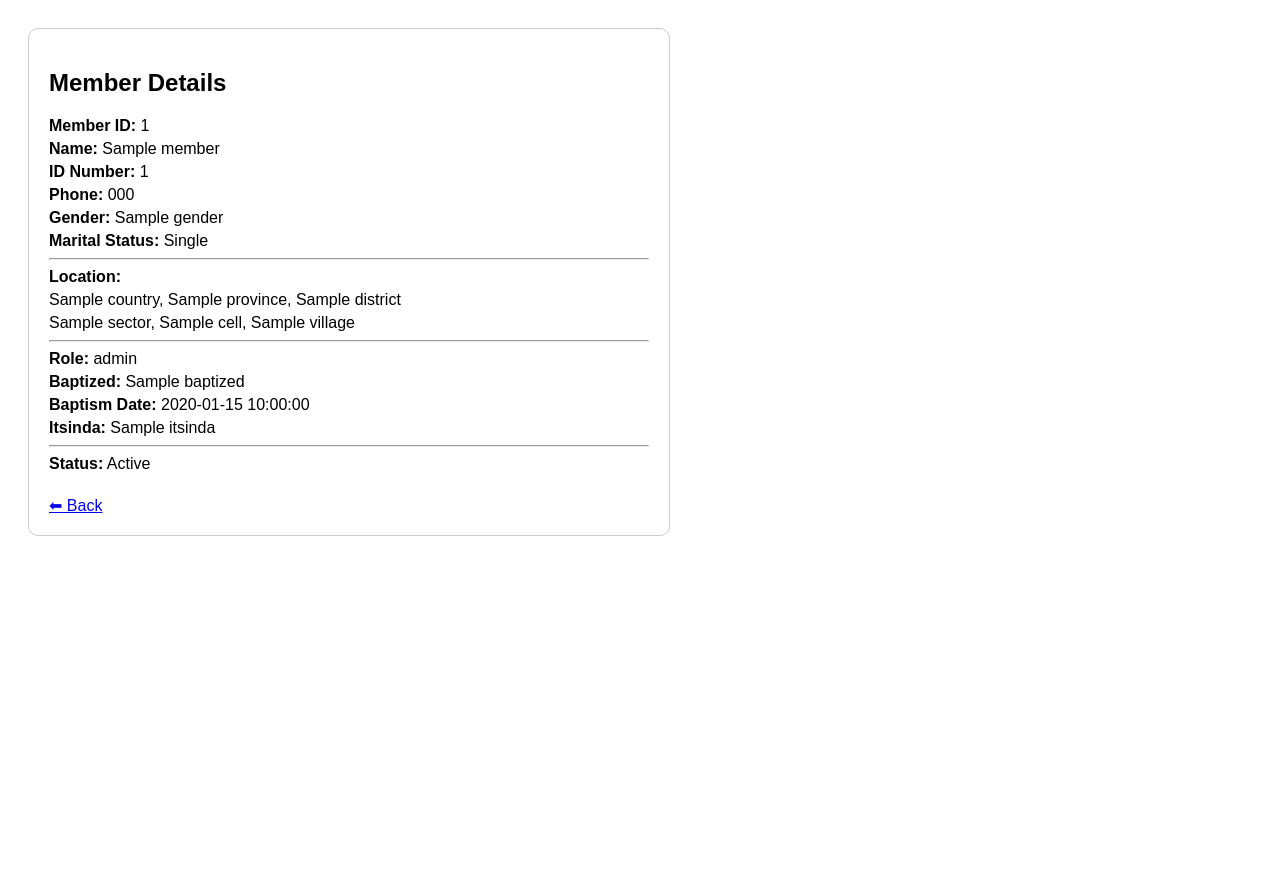
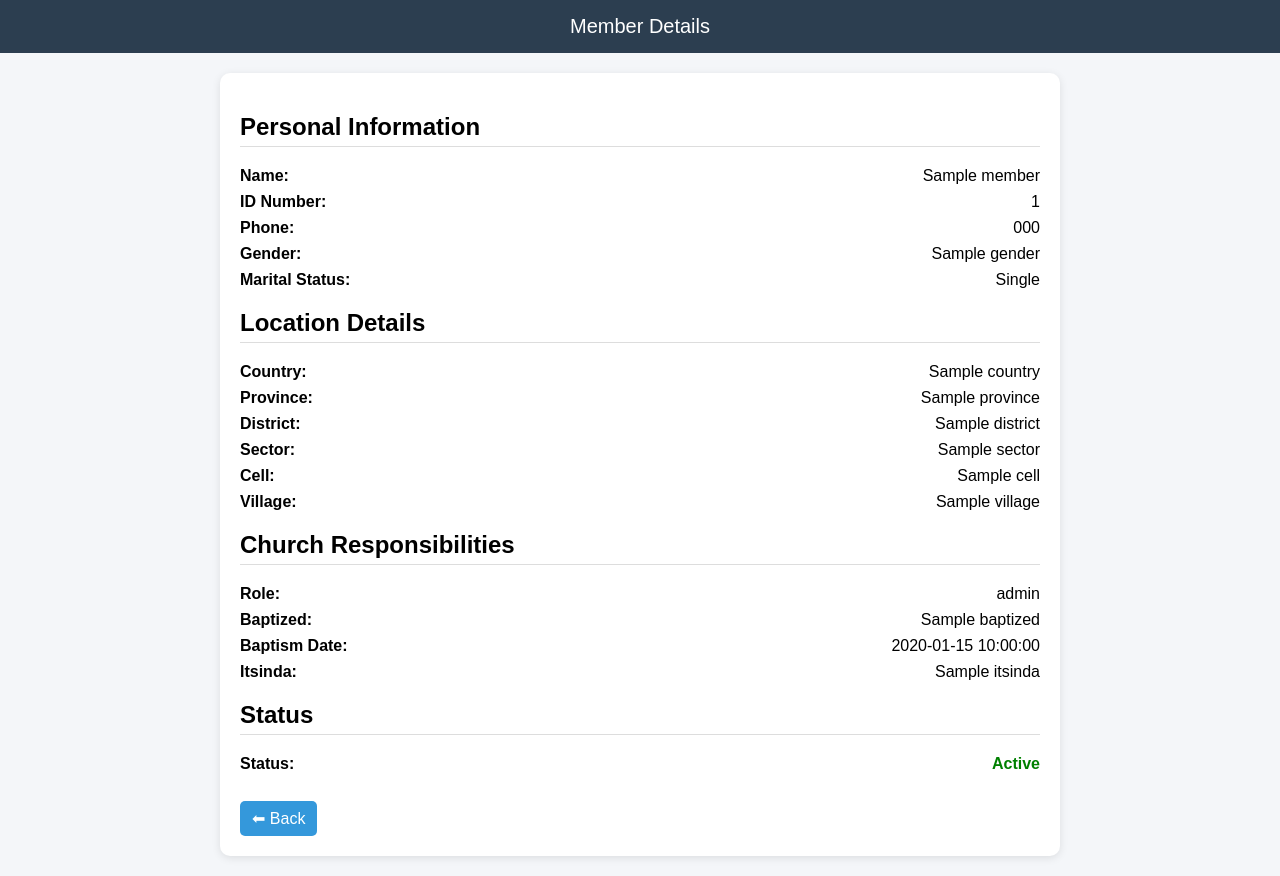
Before and after one commit to ikorikwishakajeamarie1-debug/church_app, a Flask app: page /view_member/1 in a window 1280 px wide. Before the commit the page ends 536 px from the top, so only its background shows below. Run offline with Flask 3, Linux system fonts and the light colour scheme; tables that the repository leaves empty hold one stand-in row (values such as "Sample post"); a database or web service that is not in the repository returns one stand-in record (values such as "Sample title"); some libraries are stand-ins or nearby versions.

Commit message:
Add view_member design

```diff
--- a/templates/view_member.html
+++ b/templates/view_member.html
@@ -1,69 +1,189 @@
 <!DOCTYPE html>
-<html>
+<html lang="en">
 <head>
+    <meta charset="UTF-8">
     <title>View Member</title>
+
     <style>
         body {
-            font-family: Arial;
+            font-family: Arial, sans-serif;
+            background-color: #f4f6f9;
+            margin: 0;
+        }
+
+        .header {
+            background-color: #2c3e50;
+            color: white;
+            padding: 15px;
+            text-align: center;
+            font-size: 20px;
+        }
+
+        .container {
             padding: 20px;
         }
+
         .card {
-            border: 1px solid #ccc;
+            background: white;
             padding: 20px;
             border-radius: 10px;
-            max-width: 600px;
+            max-width: 800px;
+            margin: auto;
+            box-shadow: 0 2px 8px rgba(0,0,0,0.1);
         }
+
         h2 {
-            margin-bottom: 20px;
+            border-bottom: 1px solid #ddd;
+            padding-bottom: 5px;
+            margin-top: 20px;
         }
-        p {
-            margin: 5px 0;
+
+        .row {
+            display: flex;
+            justify-content: space-between;
+            margin-bottom: 8px;
+        }
+
+        .label {
+            font-weight: bold;
+        }
+
+        .status-active {
+            color: green;
+            font-weight: bold;
+        }
+
+        .status-deactive {
+            color: red;
+            font-weight: bold;
+        }
+
+        .back-btn {
+            display: inline-block;
+            margin-top: 20px;
+            padding: 8px 12px;
+            background-color: #3498db;
+            color: white;
+            text-decoration: none;
+            border-radius: 5px;
         }
     </style>
 </head>
+
 <body>
 
-<div class="card">
-    <h2>Member Details</h2>
+<div class="header">
+    Member Details
+</div>
 
-    <p><strong>Member ID:</strong> {{ member['member_id'] }}</p>
+<div class="container">
+    <div class="card">
 
-    <p><strong>Name:</strong> {{ member['names'] }}</p>
+        <!-- PERSONAL INFO -->
+        <h2>Personal Information</h2>
 
-    <p><strong>ID Number:</strong> {{ member['id_number'] }}</p>
+        <div class="row">
+            <span class="label">Name:</span>
+            <span>{{ member['names'] }}</span>
+        </div>
 
-    <p><strong>Phone:</strong> {{ member['phone'] }}</p>
+        <div class="row">
+            <span class="label">ID Number:</span>
+            <span>{{ member['id_number'] }}</span>
+        </div>
 
-    <p><strong>Gender:</strong> {{ member['gender'] }}</p>
+        <div class="row">
+            <span class="label">Phone:</span>
+            <span>{{ member['phone'] }}</span>
+        </div>
 
-    <p><strong>Marital Status:</strong> {{ member['marital_status'] }}</p>
+        <div class="row">
+            <span class="label">Gender:</span>
+            <span>{{ member['gender'] }}</span>
+        </div>
 
-    <hr>
+        <div class="row">
+            <span class="label">Marital Status:</span>
+            <span>{{ member['marital_status'] }}</span>
+        </div>
 
-    <p><strong>Location:</strong></p>
-    <p>{{ member['country'] }}, {{ member['province'] }}, {{ member['district'] }}</p>
-    <p>{{ member['sector'] }}, {{ member['cell'] }}, {{ member['village'] }}</p>
+        <!-- LOCATION -->
+        <h2>Location Details</h2>
 
-    <hr>
+        <div class="row">
+            <span class="label">Country:</span>
+            <span>{{ member['country'] }}</span>
+        </div>
 
-    <p><strong>Role:</strong> {{ member['role'] }}</p>
+        <div class="row">
+            <span class="label">Province:</span>
+            <span>{{ member['province'] }}</span>
+        </div>
 
-    <p><strong>Baptized:</strong> {{ member['baptized'] }}</p>
+        <div class="row">
+            <span class="label">District:</span>
+            <span>{{ member['district'] }}</span>
+        </div>
 
-    <p><strong>Baptism Date:</strong> {{ member['baptism_date'] }}</p>
+        <div class="row">
+            <span class="label">Sector:</span>
+            <span>{{ member['sector'] }}</span>
+        </div>
 
-    <p><strong>Itsinda:</strong> {{ member['itsinda'] }}</p>
+        <div class="row">
+            <span class="label">Cell:</span>
+            <span>{{ member['cell'] }}</span>
+        </div>
 
-    <hr>
+        <div class="row">
+            <span class="label">Village:</span>
+            <span>{{ member['village'] }}</span>
+        </div>
 
-    <p><strong>Status:</strong> {{ member['status'] }}</p>
+        <!-- CHURCH INFO -->
+        <h2>Church Responsibilities</h2>
 
-    {% if member['status'] == 'Deactive' %}
-        <p><strong>Reason:</strong> {{ member['reason'] }}</p>
-    {% endif %}
+        <div class="row">
+            <span class="label">Role:</span>
+            <span>{{ member['role'] }}</span>
+        </div>
 
-    <br>
-    <a href="/members">⬅ Back</a>
+        <div class="row">
+            <span class="label">Baptized:</span>
+            <span>{{ member['baptized'] }}</span>
+        </div>
+
+        <div class="row">
+            <span class="label">Baptism Date:</span>
+            <span>{{ member['baptism_date'] }}</span>
+        </div>
+
+        <div class="row">
+            <span class="label">Itsinda:</span>
+            <span>{{ member['itsinda'] }}</span>
+        </div>
+
+        <!-- STATUS -->
+        <h2>Status</h2>
+
+        <div class="row">
+            <span class="label">Status:</span>
+            <span class="{{ 'status-active' if member['status'] == 'Active' else 'status-deactive' }}">
+                {{ member['status'] }}
+            </span>
+        </div>
+
+        {% if member['status'] == 'Deactive' %}
+        <div class="row">
+            <span class="label">Reason:</span>
+            <span>{{ member['reason'] }}</span>
+        </div>
+        {% endif %}
+
+        <!-- BACK BUTTON -->
+        <a href="/members" class="back-btn">⬅ Back</a>
+
+    </div>
 </div>
 
 </body>
```
